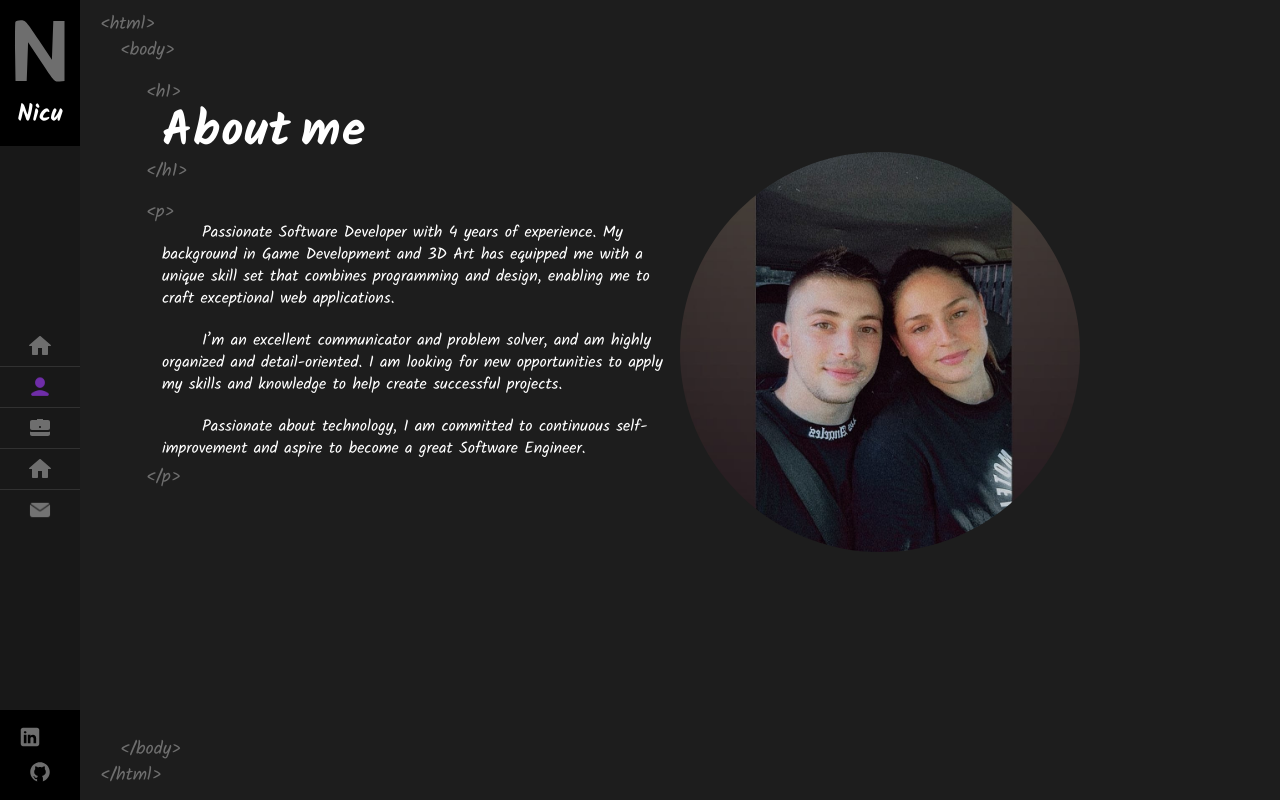
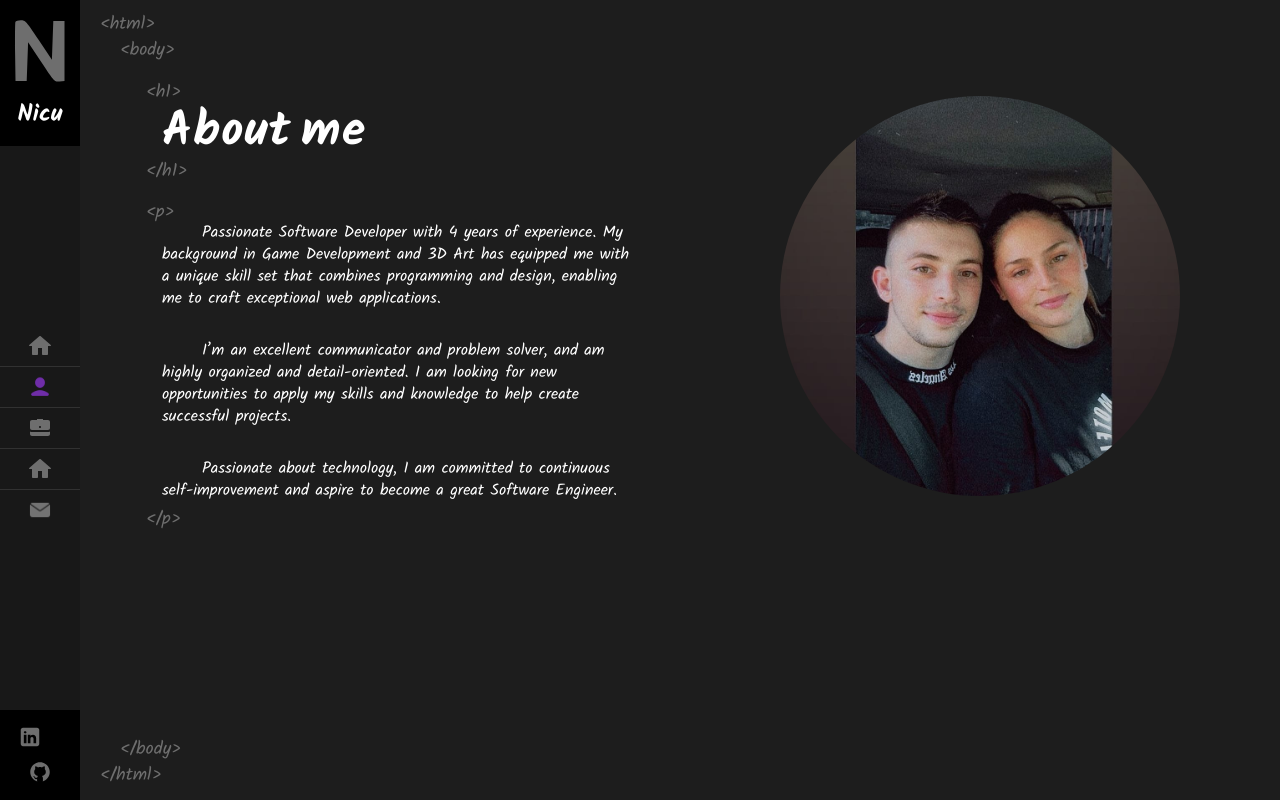
Before and after one commit to IoghiStudio/portfolio, a Next.js app: page /about in a window 1280 px wide. Built offline with nearby package versions, Linux system fonts and the light colour scheme; a web font is replaced by a local one.

Commit message:
improvements

```diff
--- a/src/components/About/About.scss
+++ b/src/components/About/About.scss
@@ -18,8 +18,11 @@
     }
 
     @include onTablet {
-      width: 50%;
       padding: 20px 0;
+    }
+
+    @include onDesktop {
+      max-width: 800px;
     }
   }
 
@@ -74,6 +77,17 @@
       display: block;
       padding-bottom: 20px;
 
+      @include onLaptop {
+        padding-bottom: 30px;
+        width: 60%;
+      }
+
+      &:first-child {
+        @include onTablet {
+          width: 60%;
+        }
+      }
+
       &:last-child {
         padding-bottom: 8px;
       }
@@ -89,21 +103,23 @@
     background-size: cover;
     background-image: url('../../media/img/profile.jpg');
 
+    @media (min-width: 400px) {
+      @include circle(120px);
+    }
+
     @include onTabletSmall {
-      top: 20px;
-      right: 50px;
       @include circle(160px);
     }
 
     @include onTablet {
-      @include circle(250px);
-      top: 110px;
-      right: 80px;
+      @include circle(240px);
+      top: 56px;
+      right: 56px;
     }
 
     @include onLaptop {
-      position: static;
-      margin-top: 120px;
+      top: 26px;
+      right: 60px;
       @include circle (300px);
     }
 
--- a/src/components/Home/Home.scss
+++ b/src/components/Home/Home.scss
@@ -15,13 +15,17 @@
     flex-shrink: 0;
 
     @include onTablet {
-      position: static;
-      align-items: center;
       width: 40%;
     }
 
     @include onLaptop {
       width: 40%;
+    }
+
+    @include onDesktop {
+      position: relative;
+      top: 20px;
+      align-items: center;
     }
   }
 
--- a/src/components/SpinCube/SpinCube.scss
+++ b/src/components/SpinCube/SpinCube.scss
@@ -9,6 +9,10 @@
 
   @include onTabletSmall {
     @include square(160px);
+  }
+
+  @include onLaptop {
+    @include square(220px);
   }
 }
 
@@ -37,6 +41,10 @@
     @include onTabletSmall {
       transform: rotate(-90deg) translate(-40px, 40px);
     }
+
+    @include onLaptop {
+      transform: rotate(-90deg) translate(-55px, 55px);
+    }
   }
 
   &__react {
@@ -49,6 +57,10 @@
 
     @include onTabletSmall {
       transform: rotate(-90deg) translate(-40px, 40px);
+    }
+
+    @include onTabletSmall {
+      transform: rotate(-90deg) translate(-55px, 55px);
     }
   }
 }
@@ -71,6 +83,10 @@
   @include onTabletSmall {
     transform: translateZ(80px);
   }
+
+  @include onLaptop {
+    transform: translateZ(110px);
+  }
 }
 
 .box2 {
@@ -80,6 +96,10 @@
   @include onTabletSmall {
     transform: rotateY(90deg) translateX(80px);
   }
+
+  @include onLaptop {
+    transform: rotateY(90deg) translateX(110px);
+  }
 }
 
 .box3 {
@@ -87,6 +107,10 @@
 
   @include onTabletSmall {
     transform: rotateY(180deg) translateZ(80px);
+  }
+
+  @include onLaptop {
+    transform: rotateY(180deg) translateZ(110px);
   }
 }
 
@@ -97,6 +121,10 @@
   @include onTabletSmall {
     transform: rotateY(-90deg) translateX(-80px);
   }
+
+  @include onLaptop {
+    transform: rotateY(-90deg) translateX(-110px);
+  }
 }
 
 .box5 {
@@ -106,6 +134,10 @@
   @include onTabletSmall {
     transform: rotateX(-90deg) translateY(-80px);
   }
+
+  @include onLaptop {
+    transform: rotateX(-90deg) translateY(-110px);
+  }
 }
 
 .box6 {
@@ -114,6 +146,10 @@
 
   @include onTabletSmall {
     transform: rotateX(90deg) translateY(80px);
+  }
+
+  @include onLaptop {
+    transform: rotateX(90deg) translateY(110px);
   }
 }
 
```
